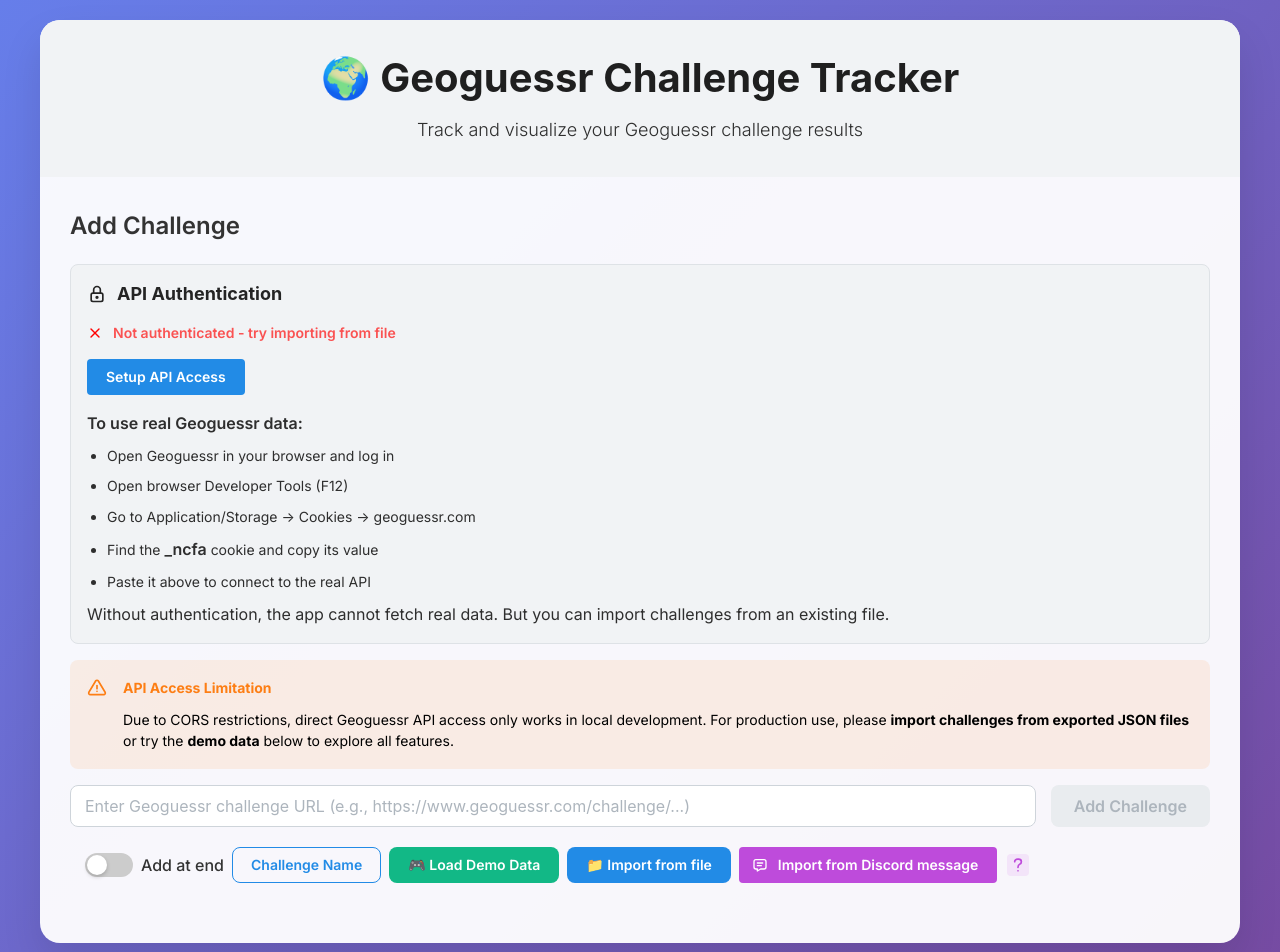
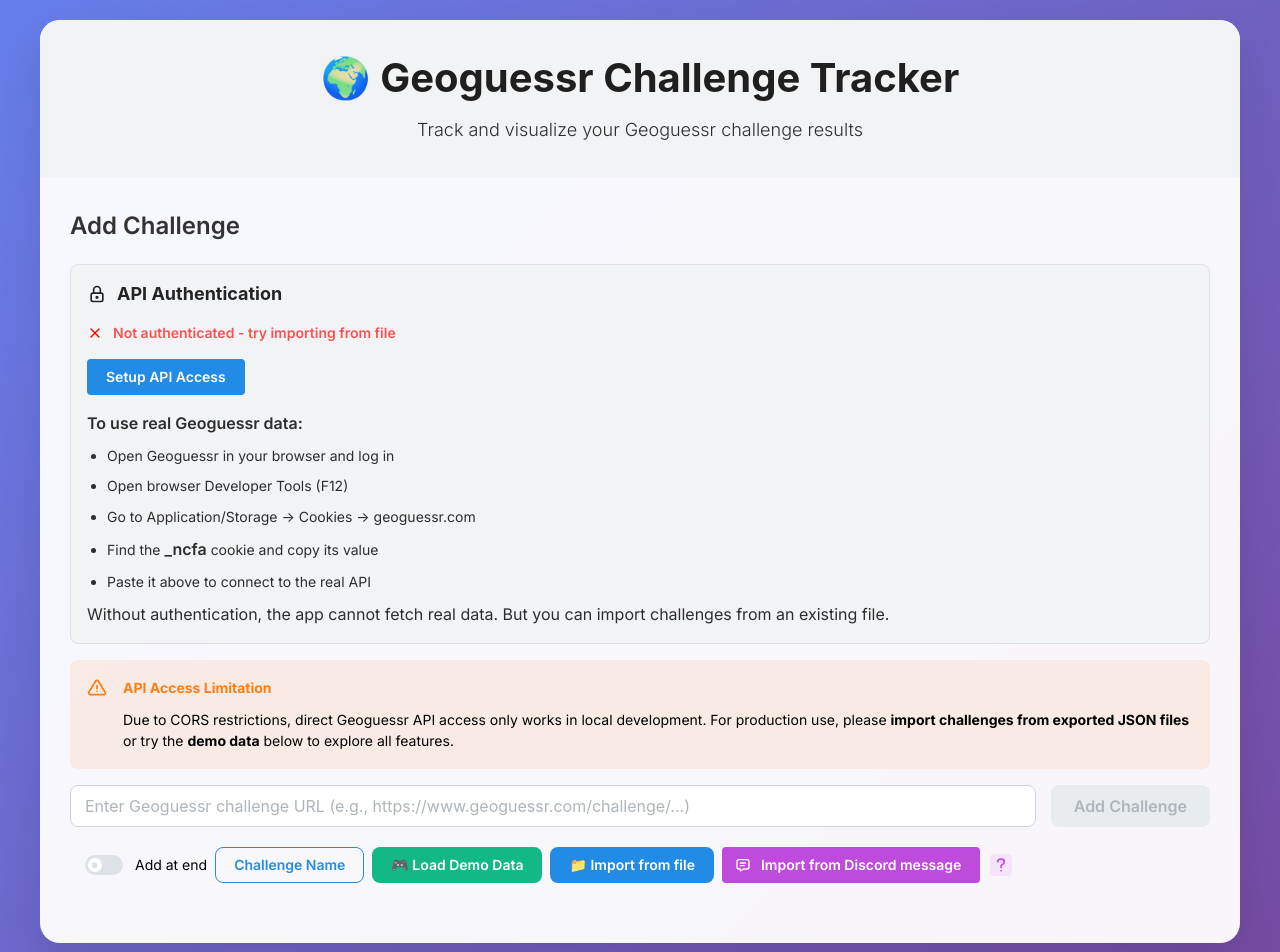
Before and after one commit to dingyiyi0226/geoguessr-challenge-tracker, a React (Create React App) app: page / in a window 1280 px wide. Shown: the top 952 px of the page. Built offline with nearby package versions, Linux system fonts and the light colour scheme.

Commit message:
Migrate switch

```diff
--- a/src/components/ChallengeImportForm.js
+++ b/src/components/ChallengeImportForm.js
@@ -1,6 +1,6 @@
 import React, { useState, useEffect } from 'react';
 import styled from 'styled-components';
-import { Button, Group, Loader, TextInput } from '@mantine/core';
+import { Button, Group, Loader, TextInput, Switch } from '@mantine/core';
 import { fetchChallengeData, hasAuthToken, setAuthToken, clearAuthToken, getChallengeIDFromUrl } from '../utils/geoguessrApi';
 import { hasChallenge, getChallengesList, updateChallengeName, updateChallengeOrder, saveChallenge, appendChallengeList, batchSaveChallenges } from '../utils/indexedDbStorage';
 import { importChallenges } from '../utils/fileOperations';
@@ -58,39 +58,6 @@
   margin-top: 15px;
   padding-left: 15px;
   padding-right: 15px;
-`;
-
-const ToggleLabel = styled.label`
-  display: flex;
-  align-items: center;
-  gap: 8px;
-  cursor: pointer;
-  font-weight: 500;
-  color: #333;
-  user-select: none;
-`;
-
-const ToggleSwitch = styled.div`
-  position: relative;
-  width: 48px;
-  height: 24px;
-  background: ${props => props.$checked ? '#667eea' : '#ccc'};
-  border-radius: 12px;
-  transition: background 0.3s ease;
-  cursor: pointer;
-
-  &::after {
-    content: '';
-    position: absolute;
-    top: 2px;
-    left: ${props => props.$checked ? '26px' : '2px'};
-    width: 20px;
-    height: 20px;
-    background: white;
-    border-radius: 50%;
-    transition: left 0.3s ease;
-    box-shadow: 0 2px 4px rgba(0,0,0,0.2);
-  }
 `;
 
 
@@ -336,10 +303,13 @@
 
         <ChallengeImportOptionsContainer>
           <OptionsRow>
-            <ToggleLabel onClick={() => setAddAtStart(!addAtStart)}>
-              <ToggleSwitch $checked={addAtStart} />
-              <span>Add at {addAtStart ? 'start' : 'end'}</span>
-            </ToggleLabel>
+            <Switch
+              checked={addAtStart}
+              onChange={(event) => setAddAtStart(event.currentTarget.checked)}
+              label={`Add at ${addAtStart ? 'start' : 'end'}`}
+              color="gray"
+              size="sm"
+            />
 
             <Button
               type="button"
--- a/src/components/PlayerAveragesChart.js
+++ b/src/components/PlayerAveragesChart.js
@@ -2,6 +2,7 @@
 import styled from 'styled-components';
 import Chart from 'react-apexcharts';
 import { formatScore } from '../utils/formatters';
+import { Switch } from '@mantine/core';
 
 const ChartSection = styled.div`
   padding: 20px 25px;
@@ -29,40 +30,6 @@
   display: flex;
   align-items: center;
   gap: 8px;
-`;
-
-const ToggleLabel = styled.label`
-  display: flex;
-  align-items: center;
-  gap: 8px;
-  cursor: pointer;
-  font-weight: 500;
-  color: #333;
-  user-select: none;
-  font-size: 0.9rem;
-`;
-
-const ToggleSwitch = styled.div`
-  position: relative;
-  width: 48px;
-  height: 24px;
-  background: ${props => props.$checked ? '#667eea' : '#ccc'};
-  border-radius: 12px;
-  transition: background 0.3s ease;
-  cursor: pointer;
-
-  &::after {
-    content: '';
-    position: absolute;
-    top: 2px;
-    left: ${props => props.$checked ? '26px' : '2px'};
-    width: 20px;
-    height: 20px;
-    background: white;
-    border-radius: 50%;
-    transition: left 0.3s ease;
-    box-shadow: 0 2px 4px rgba(0,0,0,0.2);
-  }
 `;
 
 const NoDataMessage = styled.div`
@@ -208,10 +175,13 @@
       <SectionHeader>
         <SectionTitleWithControls>Player Average Scores</SectionTitleWithControls>
         <ToggleContainer>
-          <ToggleLabel onClick={() => setShowUnqualified(!showUnqualified)}>
-            <ToggleSwitch $checked={showUnqualified} />
-            <span>Show low participation players</span>
-          </ToggleLabel>
+          <Switch
+            checked={showUnqualified}
+            onChange={(event) => setShowUnqualified(event.currentTarget.checked)}
+            label="Show low participation players"
+            color="gray"
+            size="sm"
+          />
         </ToggleContainer>
       </SectionHeader>
       {playerAveragesData && playerAveragesData.series[0].data.length > 0 ? (
```
